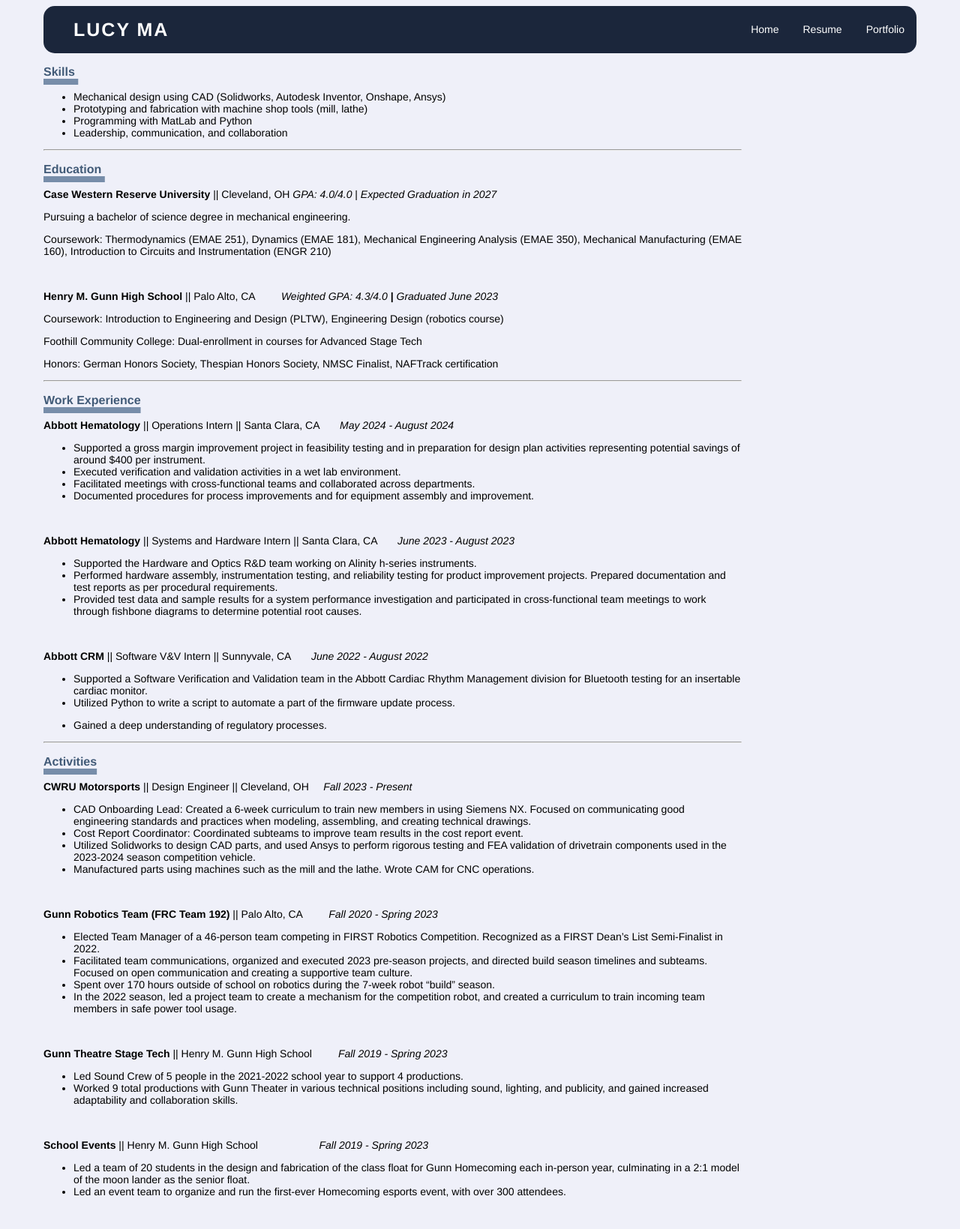
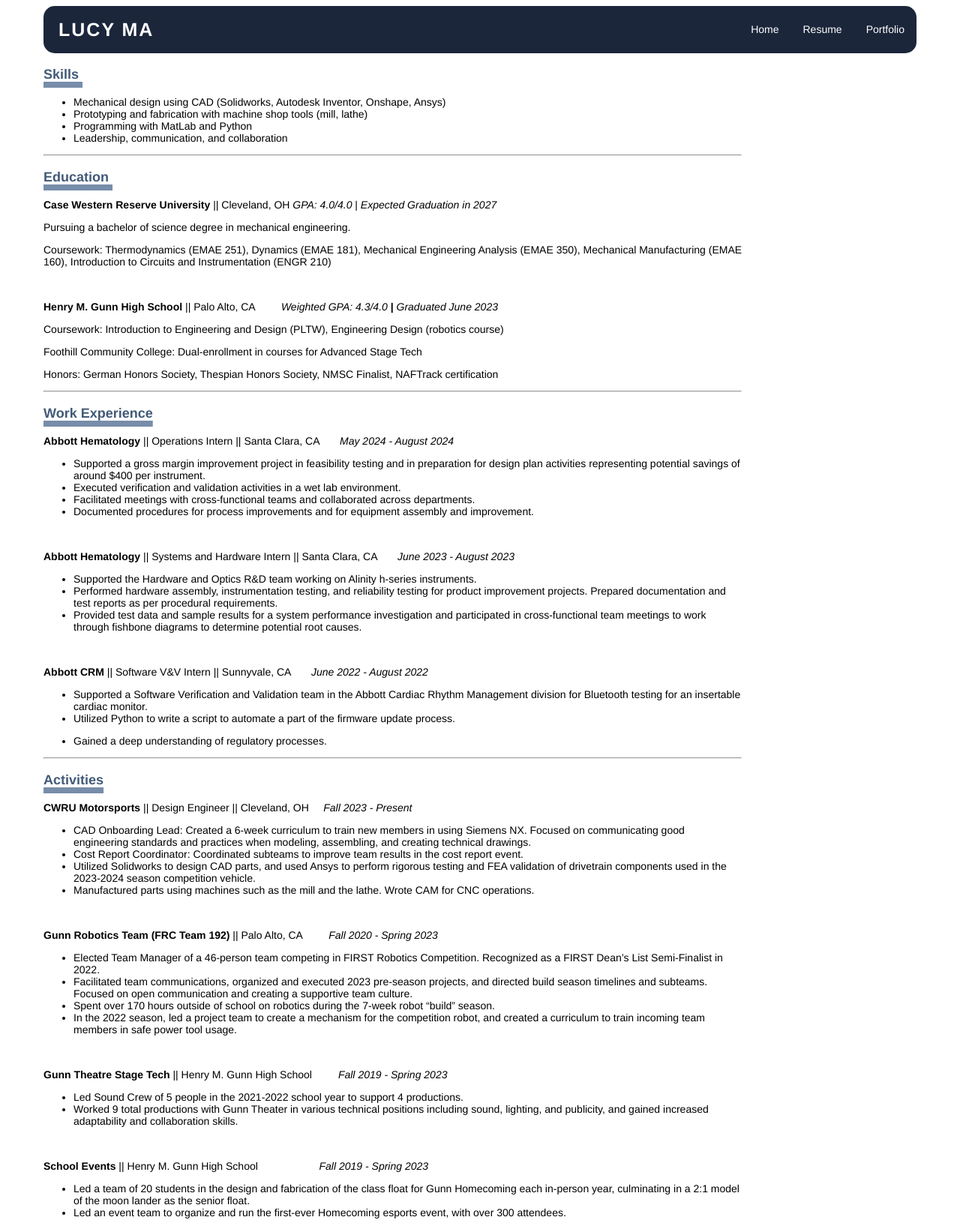
Before and after one commit to lucyttma/lucyttma.github.io, a Jekyll site: the page built from static/resume.html, in a window 1280 px wide. Shown: the whole page at 75% size. Built offline with Jekyll 4.4.1, drawn with Linux system fonts in a browser that asks for light colours; before the commit the page ends 1611 px from its top, so only the background shows below that.

Commit message:
Update resume.scss

```diff
--- a/_sass/resume.scss
+++ b/_sass/resume.scss
@@ -13,7 +13,6 @@
 }
 
 .header {
-  margin-left:20px;
   background: #1b263b;
   float: left;
   h1 {
@@ -47,7 +46,7 @@
 }
 
 body {
-  background-color: #eff0f9;
+  background-color: #ffffff;
   font-family: 'Helvetica', 'sans-serif';
   font-size: 14px;
   position:absolute;
@@ -60,15 +59,19 @@
   grid-template-columns: 80% 1fr;
 }
 
-h1 {
-  color: navy;
-  margin-left: 20px;
-}
-
 h3 {
   color: #415a77;
-  font-size: 16px;
+  font-size: 18px;
   text-decoration: underline;
   text-decoration-thickness: 8px;
   text-decoration-color: #778da9;
 }
+
+.resume-section {
+  background-color: #eff0f9;
+  padding: 20px;
+  padding-right: 20px;
+  padding-bottom: 20px;
+  margin: 10px;
+  border-radius: 15px;
+}
```
